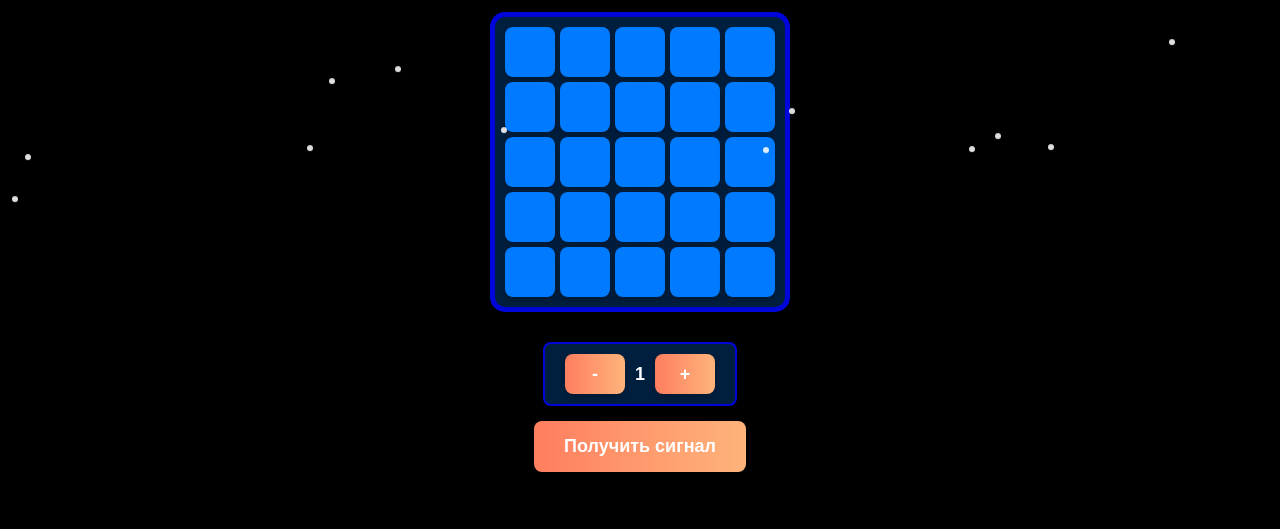
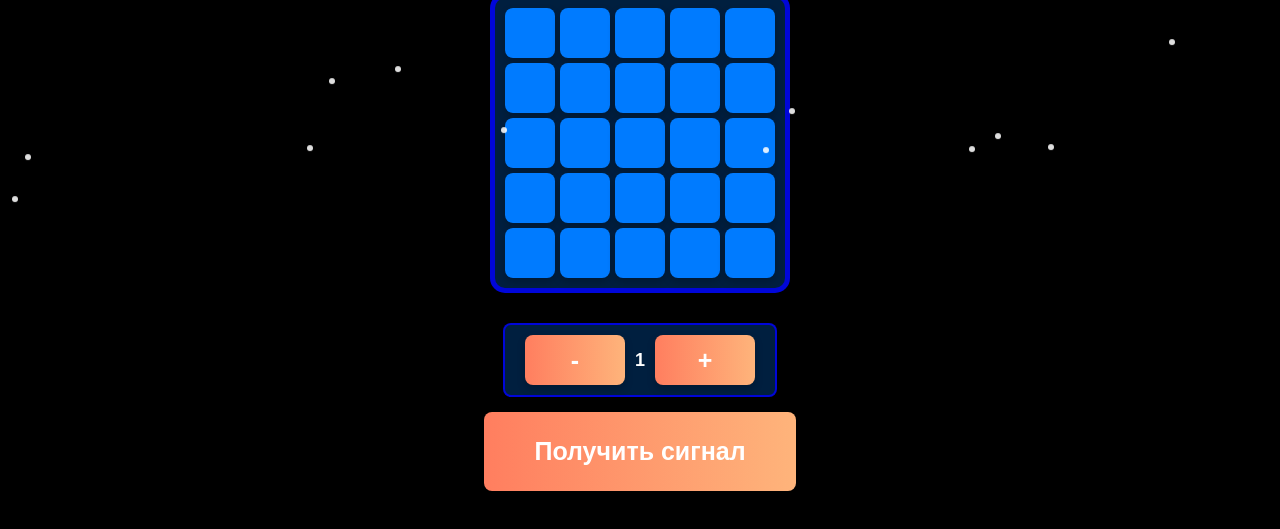
Before and after one commit to luacreate/mines.webapp, a plain HTML site: page index.html in a window 1280 px wide. Shown: the part 193-722 px from the top of the page. Drawn offline with Linux system fonts and the light colour scheme.

Commit message:
Update index.html

```diff
--- a/index.html
+++ b/index.html
@@ -114,8 +114,8 @@
         }
 
         button {
-            padding: 15px 30px;
-            font-size: 18px;
+            padding:25px 50px;
+            font-size: 25px;
             cursor: pointer;
             background: linear-gradient(to right, #FF7E5F, #FEB47B);
             border: none;
```
